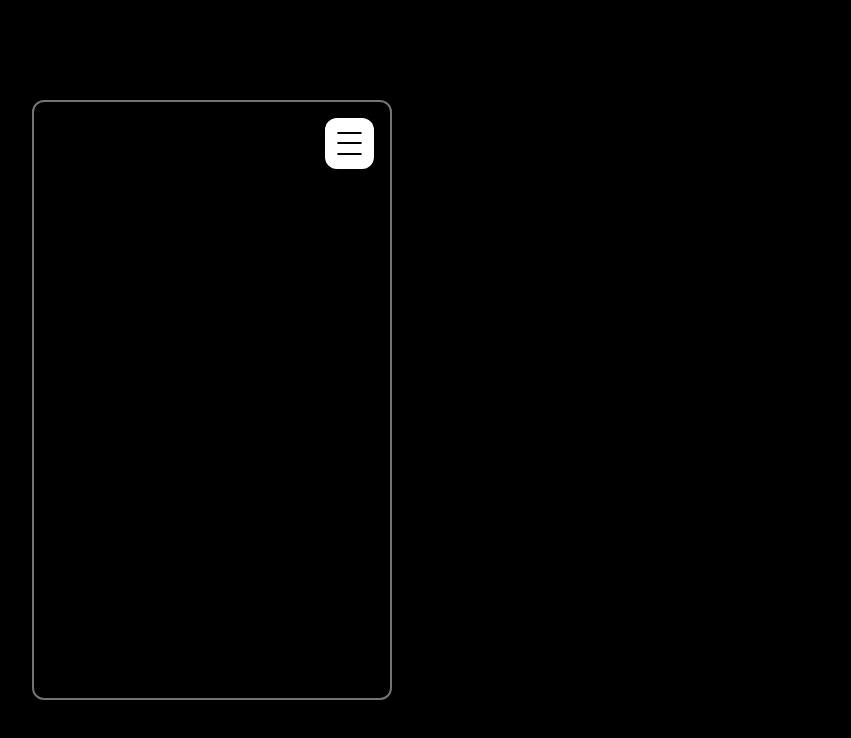
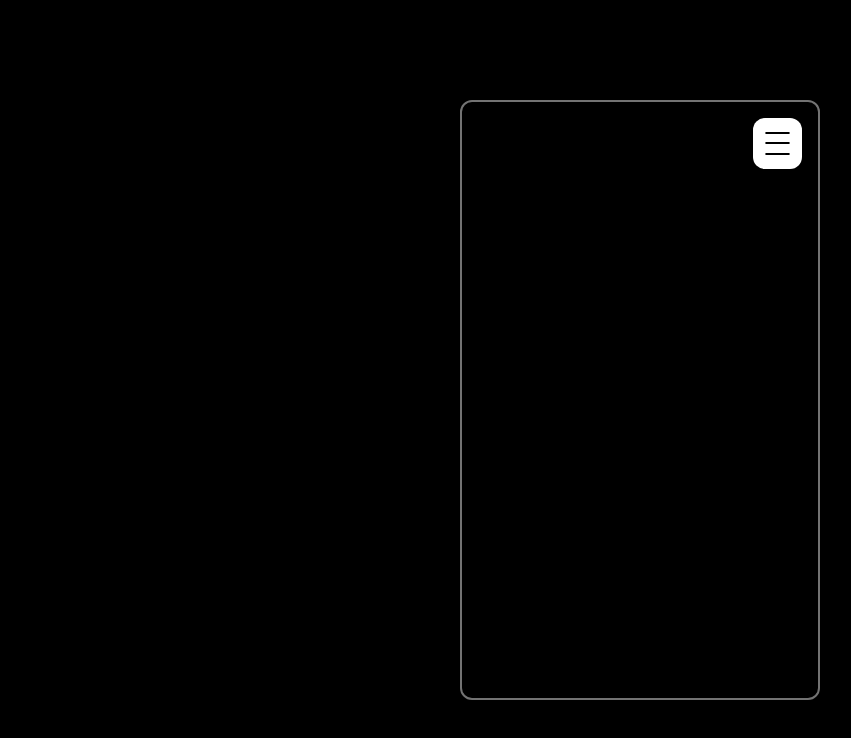
Before and after one commit to p4nthera115/random-components, a Next.js app: page / in a window 1280 px wide. Shown: the top 738 px of the page, without its empty margins (0-851 px from the left). Built offline with nearby package versions, Linux system fonts and the light colour scheme.

Commit message:
item names

```diff
--- a/app/page.tsx
+++ b/app/page.tsx
@@ -2,7 +2,7 @@ import PhoneContainer from "@/components/PhoneContainer";
 
 export default function Home() {
   return (
-    <div className="p-8 h-full w-full flex">
+    <div className="p-8 h-full w-full flex justify-center">
       <PhoneContainer />
     </div>
   );
--- a/components/MorphMenu.tsx
+++ b/components/MorphMenu.tsx
@@ -15,7 +15,7 @@ export default function MorphMenu() {
     }
   }, [isOpen]);
 
-  const arr = [1, 2, 3];
+  const arr = ["Home", "About", "Settings"];
 
   return (
     <motion.div
@@ -37,13 +37,13 @@ export default function MorphMenu() {
       className="flex ml-auto w-12 h-12 bg-white rounded-xl flex-col justify-evenly gap-1 p-3 transition relative"
       onClick={() => setIsOpen(!isOpen)}
     >
-      <motion.div className="text-black absolute flex justify-center self-center cursor-default flex-col gap-12">
+      <motion.div className="text-black absolute flex justify-center self-center cursor-default items-center flex-col gap-12">
         {arr.map((item, i) => (
           <motion.h2
             animate={{ opacity: isOpen ? 1 : 0 }}
             transition={{ opacity: { delay: isOpen ? 0.5 + i * 0.1 : 0 } }}
           >
-            Hello
+            {item}
           </motion.h2>
         ))}
       </motion.div>
```
